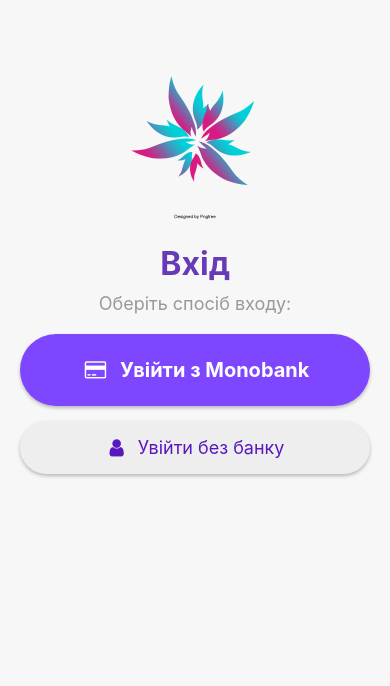
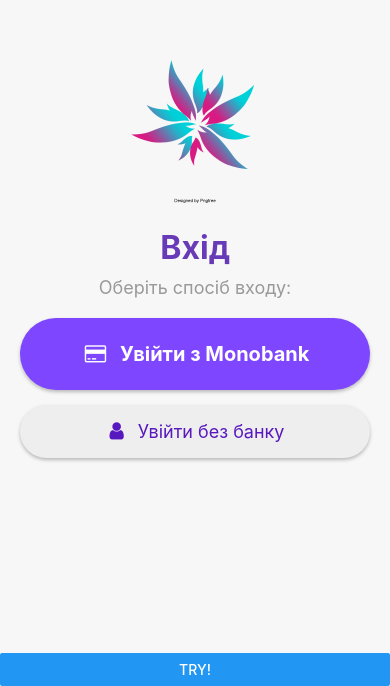
Before and after one commit to Aziull/MonoManage, a React Native app: screen / in a window 390 px wide. Shown: the part 158-844 px from the top of the page. Built offline with nearby package versions, Linux system fonts and the light colour scheme; what expo-sqlite would draw is missing.

Commit message:
app tsx upd

```diff
--- a/App.tsx
+++ b/App.tsx
@@ -1,9 +1,10 @@
 import React, { Suspense } from 'react';
 import 'react-native-gesture-handler';
 
-import { Button, StyleSheet } from 'react-native';
+import { Button } from 'react-native';
 
 import { NavigationContainer } from '@react-navigation/native';
+import * as Sentry from '@sentry/react-native';
 import { SQLiteProvider } from 'expo-sqlite';
 import { GestureHandlerRootView } from 'react-native-gesture-handler';
 import { Provider } from 'react-redux';
@@ -13,7 +14,6 @@
 import AppNavigator from './navigation/AppNavigation';
 import { persistor, store } from './store';
 import { CustomLightTheme } from './theme';
-import * as Sentry from '@sentry/react-native';
 
 Sentry.init({
   dsn: 'https://f2f5e303eae0973649dfc90031fc3fad@o4506644392968192.ingest.us.sentry.io/4507871632162816',
@@ -32,6 +32,7 @@
             <NavigationContainer theme={CustomLightTheme}>
               <GestureHandlerRootView style={{ flex: 1, }}>
                 <AppNavigator />
+                <Button title='Try!' onPress={() => { Sentry.captureException(new Error('First error')) }} />
               </GestureHandlerRootView>
             </NavigationContainer >
           </PersistGate>
@@ -42,4 +43,4 @@
   );
 }
 
-export default Sentry.wrap(App);
+export default App;
```
